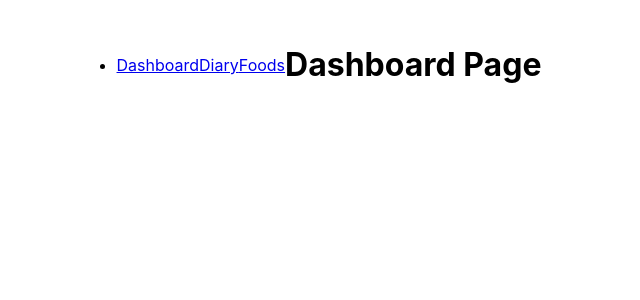
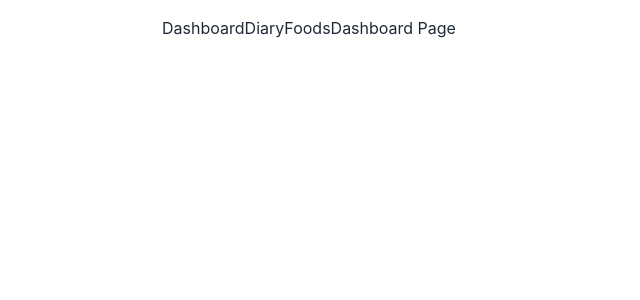
Before and after one commit to akist529/vegan-recipes, an Angular app: page / in a window 1280 px wide. Shown: the top 300 px of the page, without its empty margins (331-971 px from the left). Built offline with nearby package versions, Linux system fonts and the light colour scheme.

Commit message:
Install Tailwind CSS and Daisy UI as project dependencies

```diff
--- a/angular.json
+++ b/angular.json
@@ -11,7 +11,7 @@
       "projectType": "application",
       "schematics": {
         "@schematics/angular:component": {
-          "style": "scss"
+          "style": "css"
         }
       },
       "root": "",
@@ -28,13 +28,13 @@
               "zone.js"
             ],
             "tsConfig": "tsconfig.app.json",
-            "inlineStyleLanguage": "scss",
+            "inlineStyleLanguage": "css",
             "assets": [
               "src/favicon.ico",
               "src/assets"
             ],
             "styles": [
-              "src/styles.scss"
+              "src/styles.css"
             ],
             "scripts": []
           },
@@ -88,13 +88,13 @@
               "zone.js/testing"
             ],
             "tsConfig": "tsconfig.spec.json",
-            "inlineStyleLanguage": "scss",
+            "inlineStyleLanguage": "css",
             "assets": [
               "src/favicon.ico",
               "src/assets"
             ],
             "styles": [
-              "src/styles.scss"
+              "src/styles.css"
             ],
             "scripts": []
           }
--- a/package.json
+++ b/package.json
@@ -27,12 +27,16 @@
     "@angular/cli": "^17.0.8",
     "@angular/compiler-cli": "^17.0.0",
     "@types/jasmine": "~5.1.0",
+    "autoprefixer": "^10.4.16",
+    "daisyui": "^4.5.0",
     "jasmine-core": "~5.1.0",
     "karma": "~6.4.0",
     "karma-chrome-launcher": "~3.2.0",
     "karma-coverage": "~2.2.0",
     "karma-jasmine": "~5.1.0",
     "karma-jasmine-html-reporter": "~2.1.0",
+    "postcss": "^8.4.32",
+    "tailwindcss": "^3.4.0",
     "typescript": "~5.2.2"
   }
 }
--- a/src/styles.scss
+++ b/src/styles.css
@@ -1 +1,5 @@
 /* You can add global styles to this file, and also import other style files */
+
+@tailwind base;
+@tailwind components;
+@tailwind utilities;
--- /dev/null
+++ b/tailwind.config.js
@@ -0,0 +1,8 @@
+/** @type {import('tailwindcss').Config} */
+module.exports = {
+  content: ["./src/**/*.{html,js}"],
+  theme: {
+    extend: {},
+  },
+  plugins: [require("daisyui")],
+}
```
Also changed, not shown: 1 other file (tests, documents, lock files or other folders).
